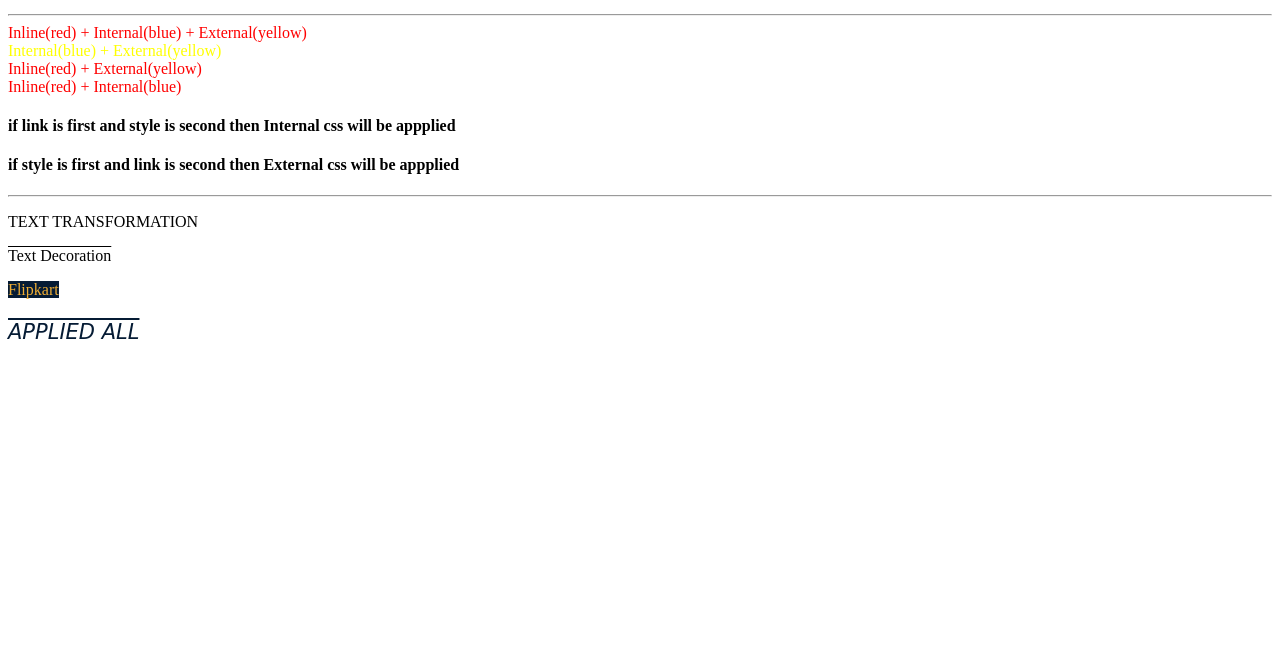
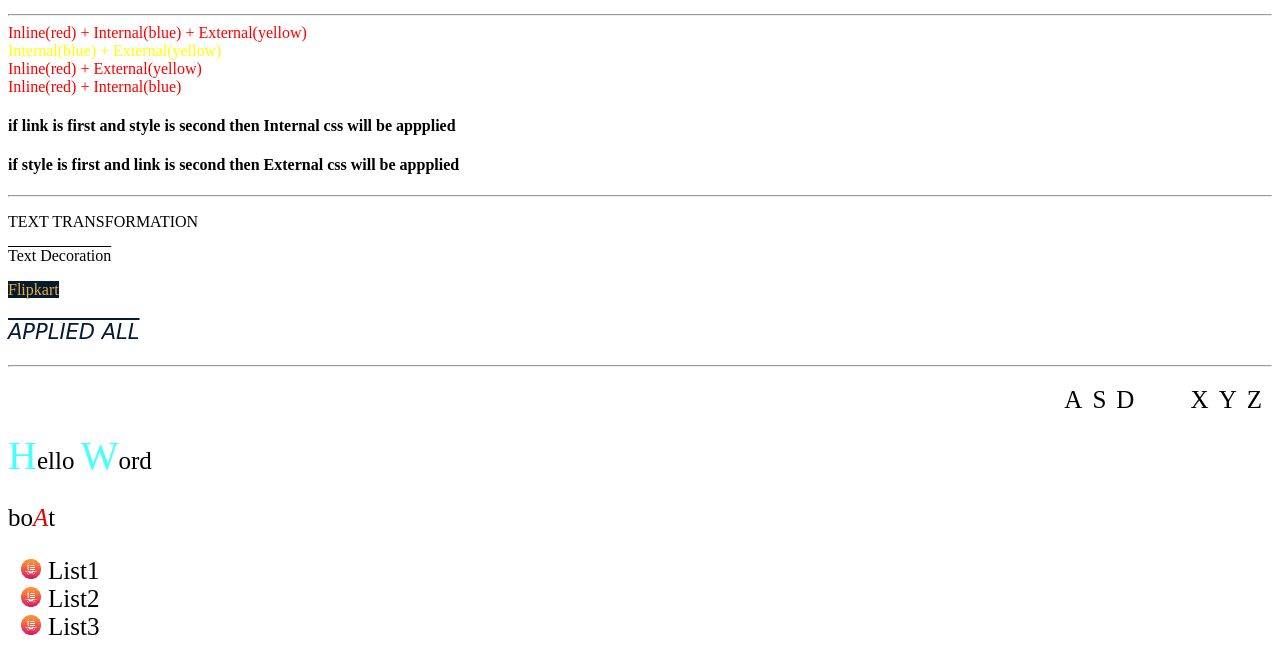
Before and after one commit to mehuasd/a2, a plain HTML site: page index.html in a window 1280 px wide. Shown: the part 623-1289 px from the top of the page. Before the commit the page ends 988 px from the top, so only its background shows below. Drawn offline with Linux system fonts and the light colour scheme.

Commit message:
All  Done 6

```diff
--- a/index.html
+++ b/index.html
@@ -57,5 +57,16 @@
     <a href="https://www.flipkart.com/" id="aa">Flipkart</a>
     <p id="all">Applied All</p>
 
+    <hr/>
+    <div class="fontinc">
+        <p class="letter">ASD XYZ</p>
+        <p><span class="change">h</span>ello <span class="change">w</span>ord</p>
+        <p>bo<span class="boat">A</span>t</p>
+        <ul>
+            <li>List1</li>
+            <li>List2</li>
+            <li>List3</li>
+        </ul>
+    </div>
 </body>
 </html>
--- a/style.css
+++ b/style.css
@@ -74,3 +74,35 @@ h3{
     text-decoration: overline;
 
 }
+
+/* ------------------ */
+.fontinc{
+    font-size: 25px;
+}
+
+.letter{
+    letter-spacing: 10px;
+    word-spacing: 30px;
+    line-height: 15px;
+
+    /* text-align: center; */
+    /* text-align: left; */
+    text-align: right;
+}
+
+.change{
+    font-size: 40px;
+    color: rgb(72, 255, 255);
+    text-transform: uppercase;
+}
+
+.boat{
+    color: #e00606;
+    font-style: italic;
+}
+
+ul{
+    /* list-style-type: lower-alpha; */
+    list-style-image: url("image/i.png");
+    /* list-style: none; */
+}
```
Also changed, not shown: image/i.png (added).
